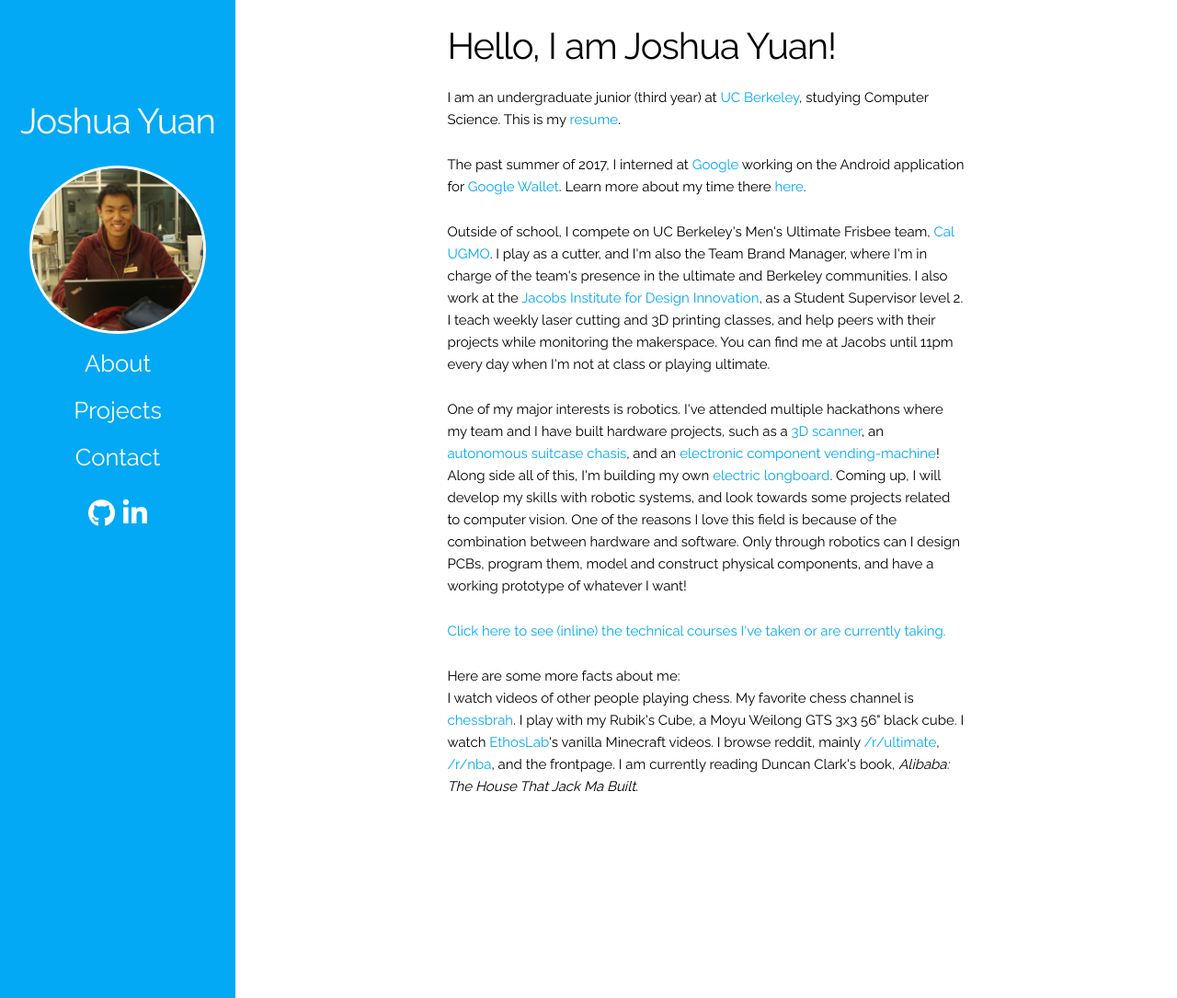
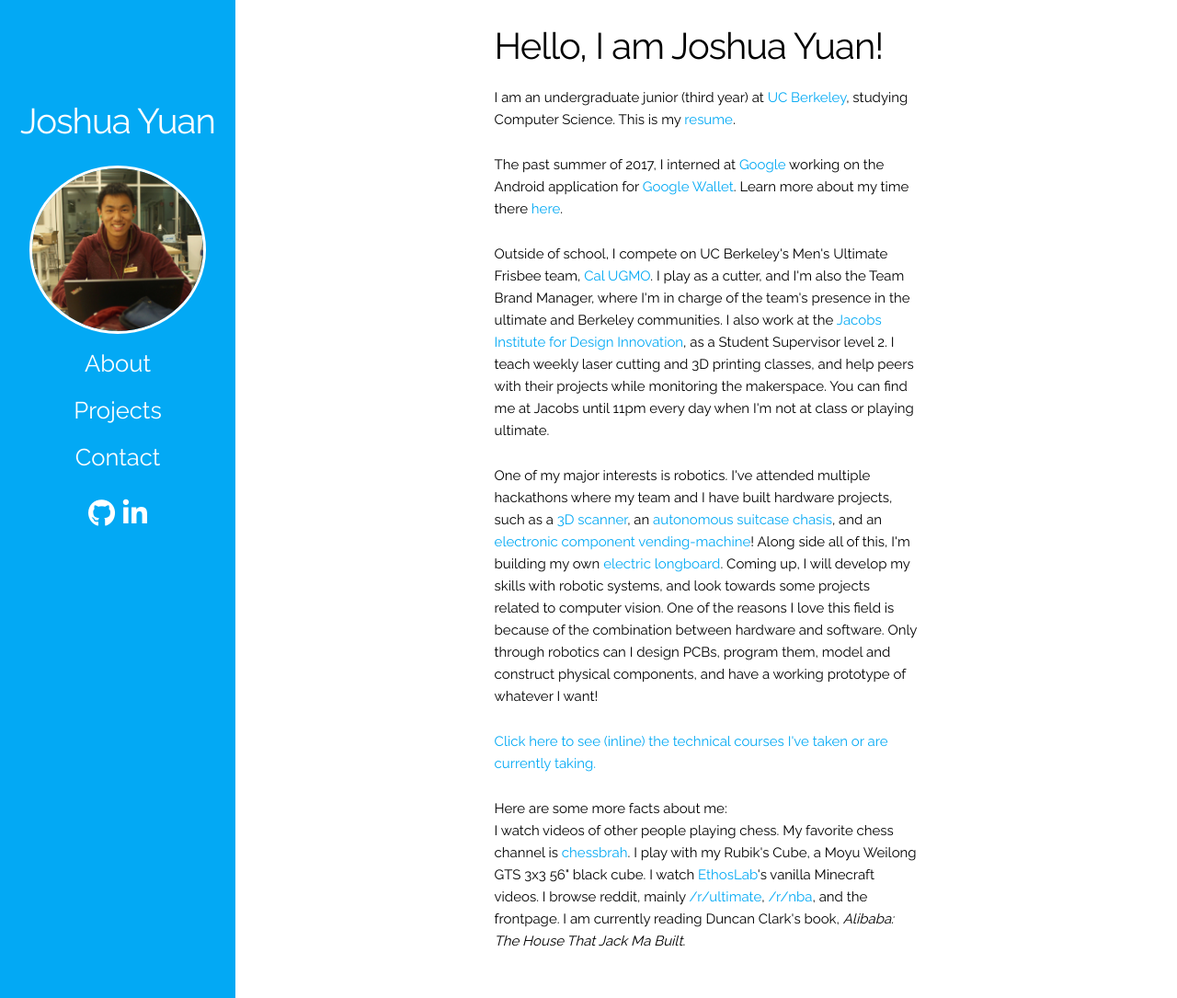
Before and after one commit to joshuayuan/joshuayuan-old-site, a Jekyll site: the page built from about.html, in a window 1280 px wide and 1085 px high. Shown: the whole window at 92% size. Built offline with Jekyll 4.4.1, drawn with Linux system fonts in a browser that asks for light colours; nearby versions of some CDN libraries; comment, search, counter and statistics services are not loaded.

Commit message:
update styles and contacts

```diff
--- a/_includes/contact.html
+++ b/_includes/contact.html
@@ -23,4 +23,4 @@
 document.write("<a href='mailto:"+link+"'>joshuayuan@berkeley.edu</a>")
 }
 //-->
-</script>)<noscript>Sorry, you need Javascript on to email me.</noscript></p>
+</script>)<noscript>Sorry, you need Javascript on to email me.</noscript> or message me on <a href="https://www.facebook.com/321holamundo123">Facebook</a>!</p>
--- a/assets/stylesheets/styles.css
+++ b/assets/stylesheets/styles.css
@@ -76,8 +76,8 @@ body {
     display: block;
     width: 80%;
     padding: 2vw;
-    padding-left: 18vw;
-    padding-right: 18vw;
+    padding-left: 22vw;
+    padding-right: 22vw;
     float: right;
     margin: 0 auto;
 }
@@ -85,8 +85,8 @@ body {
     text-align: center;
 }
 #intro {
-    padding-top: 2vh;
     background-color: #81D4FA;
+    padding: 2vh 0 0 0;
 }
 .nospace {
     margin: 0;
@@ -96,8 +96,8 @@ body {
     padding: 2vh 2vw 0 2vw
 }
 #contact {
-    padding-top: 2vh;
     background-color: #81D4FA;
+    padding: 2vh 0 0 0;
 }
 .project {
     padding: 2vh;
```
